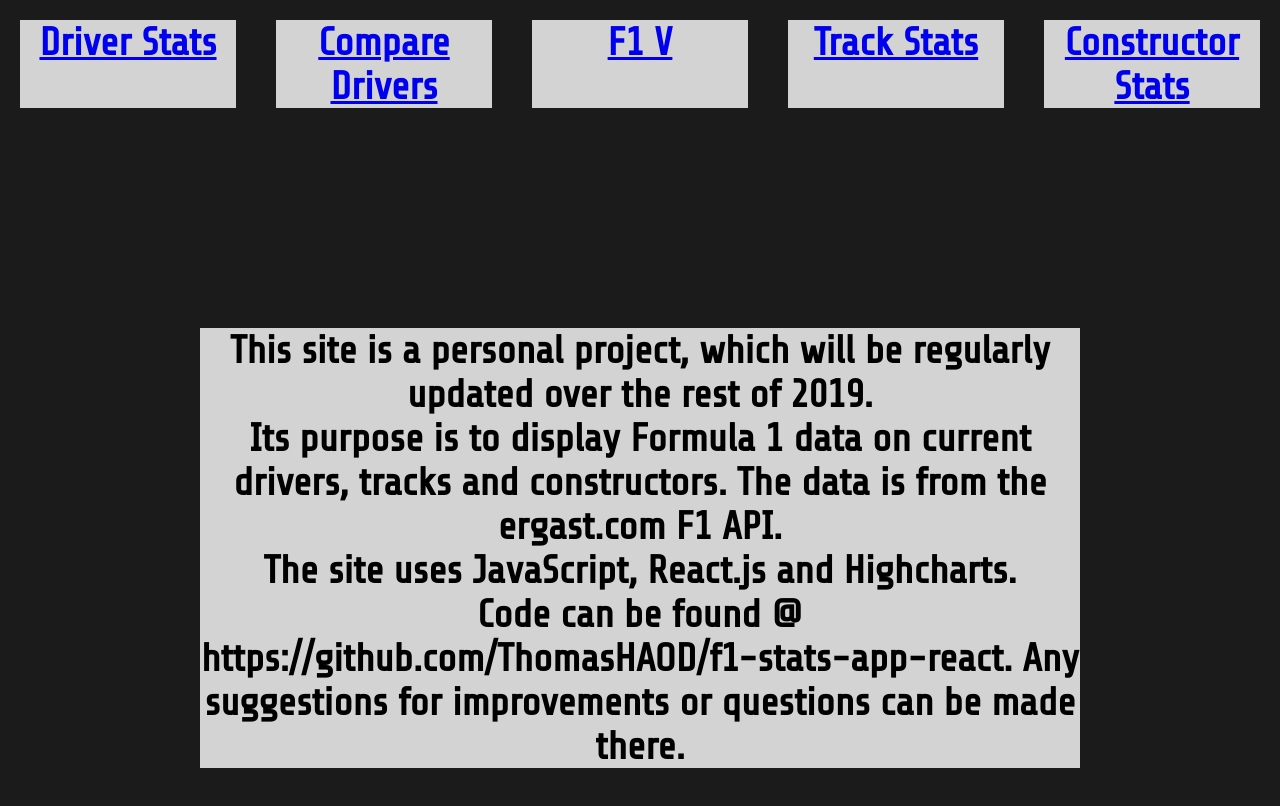
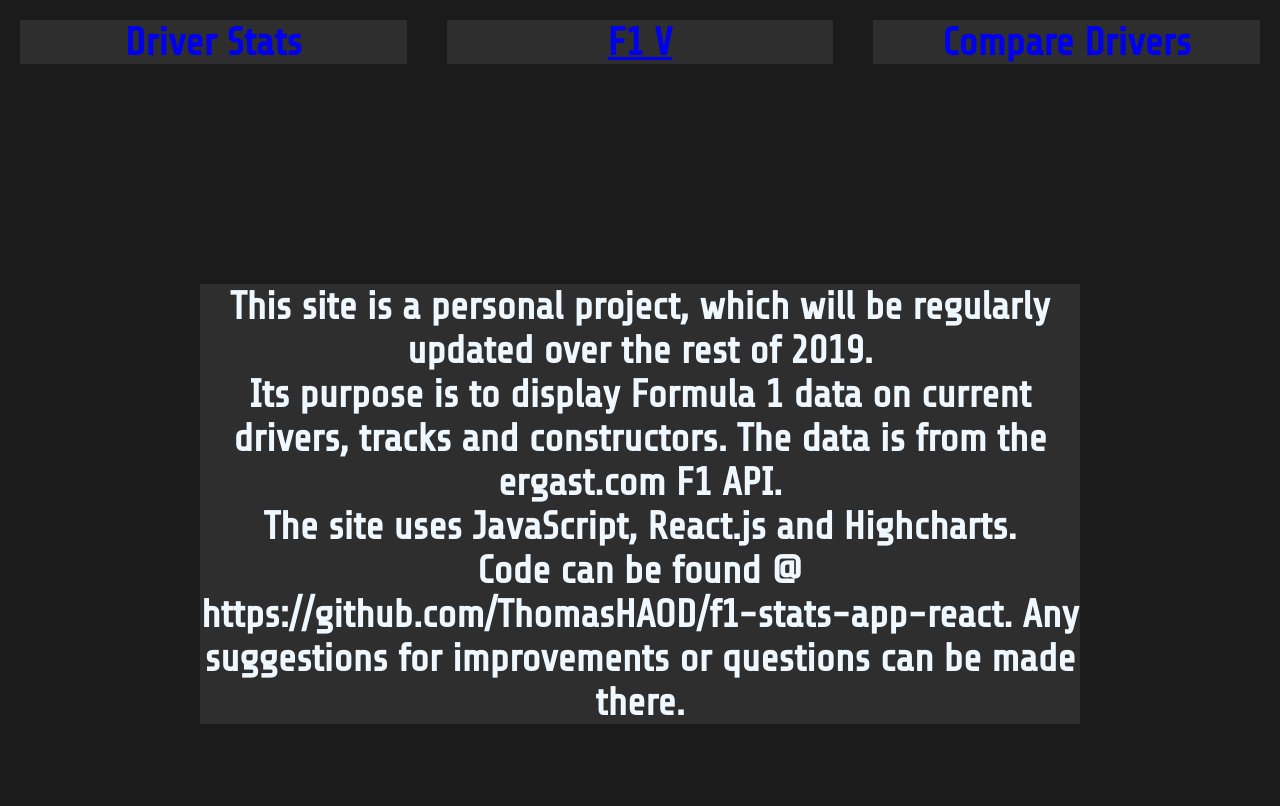
Before and after one commit to dnbhed/f1-stats-app-react, a React (Create React App) app: page / in a window 1280 px wide. Shown: the top 806 px of the page. Built offline with nearby package versions, Linux system fonts and the light colour scheme.

Commit message:
change css

```diff
--- a/src/App.css
+++ b/src/App.css
@@ -1,9 +1,8 @@
-.App {
+/* .App {
   text-align: center;
 }
 
 .App-logo {
-  animation: App-logo-spin infinite 20s linear;
   height: 40vmin;
   pointer-events: none;
 }
@@ -21,4 +20,8 @@
 
 .App-link {
   color: #61dafb;
+} */
+
+:visited {
+  color: white;
 }
--- a/src/Containers/NavBar.css
+++ b/src/Containers/NavBar.css
@@ -1,16 +1,22 @@
 #nav-bar{
     display: grid;
-    grid-template-columns: repeat(5, 1fr);
+    grid-template-columns: repeat(3, 1fr);
     color: rgb(175, 175, 175);
     text-align: center;
 }
 
+h1:visited {
+    text-decoration: none;
+  }
+
 h1{
+    text-decoration: none;
     font-size: 1.8em;
     margin: 20px;
 }
 
 h2{
+    text-decoration: none;
     font-size: 1.5em;
     background: rgb(83, 83, 83);
 }
--- a/src/Containers/NavBar.js
+++ b/src/Containers/NavBar.js
@@ -6,11 +6,12 @@ import { Link } from 'react-router-dom'
 const NavBar = (props) => {
     return (
         <nav id="nav-bar">
-            <h1 id="driver-stats-link"><Link to="/driver-stats">Driver Stats</Link></h1>
-            <h1 id="compare-drivers-link"><Link to="/compare-drivers">Compare Drivers</Link></h1>
-            <h1 id="logo-home"><Link to="/">F1 V</Link></h1>
-            <h1 id="track-stats-link"><Link to="/track-stats">Track Stats</Link></h1>
-            <h1 id="constructor-stats-link"><Link to="/constructor-stats">Constructor Stats</Link></h1>
+            <h1 id="driver-stats-link"><Link to="/driver-stats" style={{ textDecoration: 'none' }}>Driver Stats</Link></h1>
+            <h1 id="logo-home" style={{ textDecoration: 'none' }}><Link to="/">F1 V</Link></h1>
+            <h1 id="compare-drivers-link"><Link to="/compare-drivers" style={{ textDecoration: 'none' }}>Compare Drivers</Link></h1>
+
+            {/* <h1 id="track-stats-link" style={{ textDecoration: 'none' }}><Link to="/track-stats">Track Stats</Link></h1>
+            <h1 id="constructor-stats-link" style={{ textDecoration: 'none' }}><Link to="/constructor-stats">Constructor Stats</Link></h1> */}
         </nav>
     )
 }
--- a/src/Home.css
+++ b/src/Home.css
@@ -5,8 +5,12 @@
 
 }
 
+:link:visited {
+    color: white;
+}
+
 h1{
-    background: lightgray;
+    background: rgb(46, 46, 46);
     border: 100px;
     font-size: 39px;
 }
--- a/src/index.css
+++ b/src/index.css
@@ -4,6 +4,7 @@ body {
   -webkit-font-smoothing: antialiased;
   -moz-osx-font-smoothing: grayscale;
   background: rgb(27, 27, 27);
+  color: aliceblue;
 }
 
 code {
```
Also changed, not shown: 1 other file (tests, documents, lock files or other folders).
